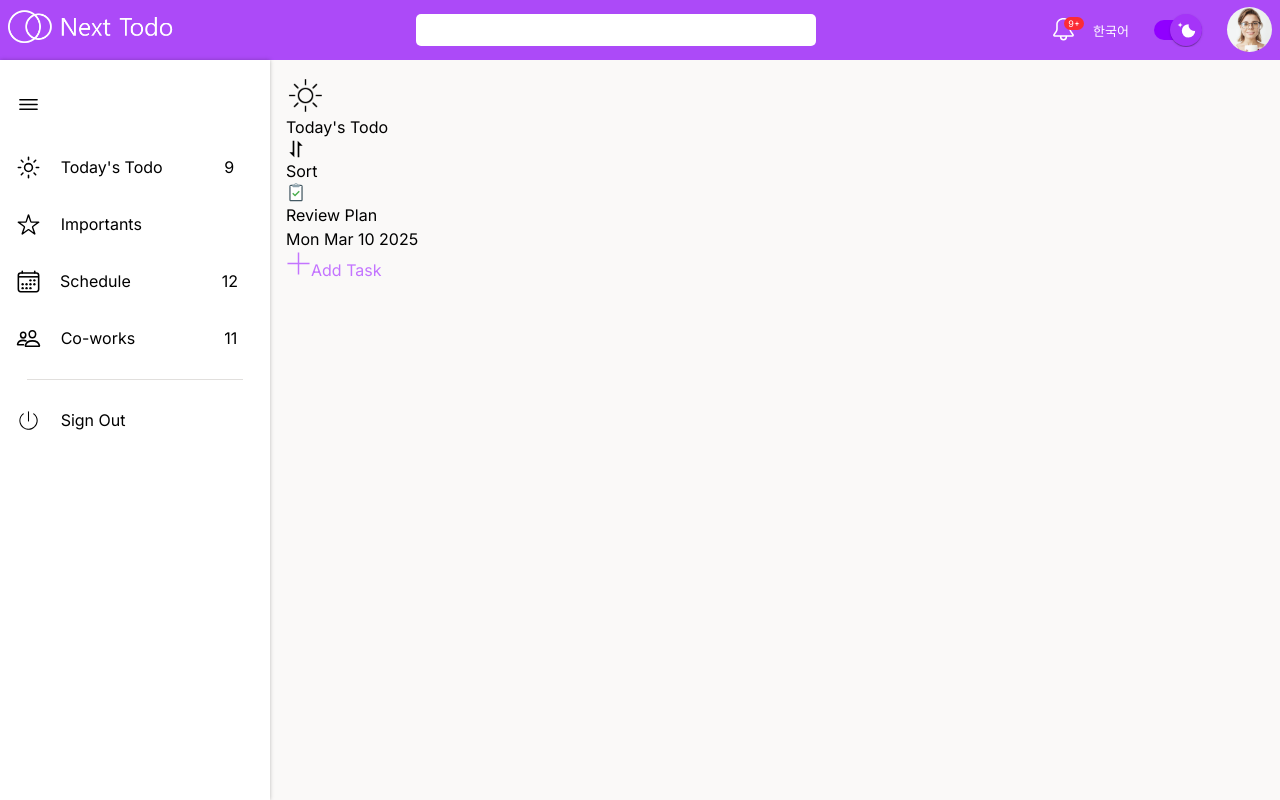
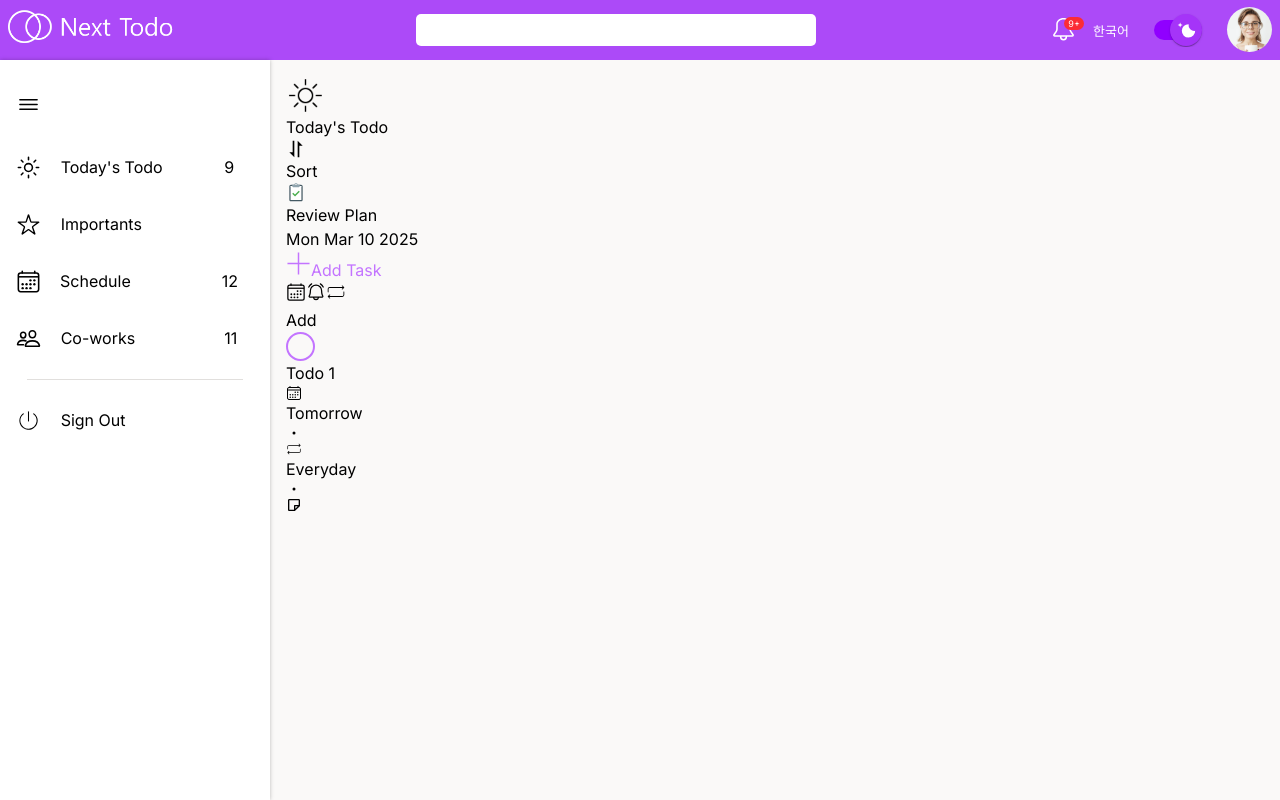
Before and after one commit to Jihan4105/Nextjs-Projects, a Next.js app: page /dashboard/today in a window 1280 px wide. Built offline with nearby package versions, Linux system fonts and the light colour scheme.

Commit message:
2025-03-19 Developments

```diff
--- a/app/dashboard/today/page.tsx
+++ b/app/dashboard/today/page.tsx
@@ -1,8 +1,11 @@
-import Image from "next/image"
 import { BiSort } from "react-icons/bi";
 import { FcInspection } from "react-icons/fc";
-import PlusIcon from "@public/icons/plus-icon.png"
 import { TfiPlus } from "react-icons/tfi";
+import { IoCalendarOutline } from "react-icons/io5";
+import { PiBellRinging } from "react-icons/pi";
+import { CiRepeat } from "react-icons/ci";
+import { BsDot } from "react-icons/bs";
+import { BiNote } from "react-icons/bi";
 
 export default function Page() {
   return (
@@ -31,7 +34,10 @@ export default function Page() {
           </div>
         </div>
       </div>
+
       <p>Mon Mar 10 2025</p>
+
+      {/* AddTodo */}
       <div>
         <div>
           <button>
@@ -41,7 +47,44 @@ export default function Page() {
         </div>
         <div>
           <div>
+            <button>
+              <IoCalendarOutline className="text-[20px]"/>
+            </button>
+            <button>
+              <PiBellRinging className="text-[20px]"/>
+            </button>
+            <button>
+            <CiRepeat className="text-[20px]"/>
+            </button>
+          </div>
+          <button>
+            Add
+          </button>
+        </div>
+      </div>
 
+      {/* ListItems */}
+      <div>
+        <div className="checkbox-wrapper-24">
+          <input type="checkbox" id="check-24" name="check" value="" />
+          <label htmlFor="check-24">
+            <span></span>
+          </label>
+        </div>
+        <div>
+          <p>Todo 1</p>
+          <div>
+            <span>
+              <IoCalendarOutline />
+              Tomorrow
+            </span>
+            <BsDot />
+            <span>
+              <CiRepeat />
+              Everyday
+            </span>
+            <BsDot />
+            <BiNote />
           </div>
         </div>
       </div>
--- a/app/globals.css
+++ b/app/globals.css
@@ -14,3 +14,99 @@ img {
   -webkit-user-select: none;
   -ms-user-select: none;
 }
+
+
+/* Checkbox CSS */
+.checkbox-wrapper-24 .checkbox {
+  display: table-cell;
+  width: 100%;
+  height: 100%;
+  vertical-align: middle;
+  text-align: center;
+}
+
+.checkbox-wrapper-24 label {
+  display: inline-block;
+  cursor: pointer;
+  position: relative;
+}
+.checkbox-wrapper-24 label span {
+  display: inline-block;
+  position: relative;
+  background-color: transparent;
+  width: 29px;
+  height: 29px;
+  transform-origin: center;
+  border: 2px solid #c374ff;
+  border-radius: 50%;
+  vertical-align: middle;
+  margin-right: 10px;
+  transition: background-color 150ms 200ms,
+    transform 350ms cubic-bezier(0.78, -1.22, 0.17, 1.89);
+}
+.checkbox-wrapper-24 label span:before {
+  content: "";
+  width: 0px;
+  height: 2px;
+  border-radius: 2px;
+  background: #c374ff;
+  position: absolute;
+  transform: rotate(45deg);
+  top: 13px;
+  left: 9px;
+  transition: width 50ms ease 50ms;
+  transform-origin: 0% 0%;
+}
+.checkbox-wrapper-24 label span:after {
+  content: "";
+  width: 0;
+  height: 2px;
+  border-radius: 2px;
+  background: #c374ff;
+  position: absolute;
+  transform: rotate(305deg);
+  top: 16px;
+  left: 10px;
+  transition: width 50ms ease;
+  transform-origin: 0% 0%;
+}
+.checkbox-wrapper-24 label:hover span:before {
+  width: 5px;
+  transition: width 100ms ease;
+}
+.checkbox-wrapper-24 label:hover span:after {
+  width: 10px;
+  transition: width 150ms ease 100ms;
+}
+
+.checkbox-wrapper-24 input[type="checkbox"] {
+  display: none;
+}
+.checkbox-wrapper-24 input[type="checkbox"]:checked + label span {
+  background-color: #c374ff;
+  transform: scale(1.25);
+}
+.checkbox-wrapper-24 input[type="checkbox"]:checked + label span:after {
+  width: 10px;
+  background: #fff;
+  transition: width 150ms ease 100ms;
+}
+.checkbox-wrapper-24 input[type="checkbox"]:checked + label span:before {
+  width: 5px;
+  background: #fff;
+  transition: width 150ms ease 100ms;
+}
+.checkbox-wrapper-24 input[type="checkbox"]:checked + label:hover span {
+  background-color: #c374ff;
+  transform: scale(1.25);
+}
+.checkbox-wrapper-24 input[type="checkbox"]:checked + label:hover span:after {
+  width: 10px;
+  background: #fff;
+  transition: width 150ms ease 100ms;
+}
+.checkbox-wrapper-24 input[type="checkbox"]:checked + label:hover span:before {
+  width: 5px;
+  background: #fff;
+  transition: width 150ms ease 100ms;
+}
--- a/app/ui/dashboard/navbar.tsx
+++ b/app/ui/dashboard/navbar.tsx
@@ -88,10 +88,6 @@ export default function Navbar() {
       <ul className="flex gap-[1px] sm:gap-[10px] items-center">
         <li className="relative sm:mr-0 mr-2">
           <button className="cursor-pointer w-[40px] h-[40px] rounded-[50%] hover:bg-[#9000FF] transition delay-30 ease grid place-items-center">
-            {/* <FontAwesomeIcon
-              className="text-[25px]"
-              icon={faBell}
-            /> */}
             <GoBell className="text-[25px]"/>
             <div className="absolute top-[7px] right-[2px] sm:right-[-1px] text-[9px] bg-red-500 rounded-[6.7px] grid place-items-center w-[20px] border-red-500">
               <span>9+</span>
```
